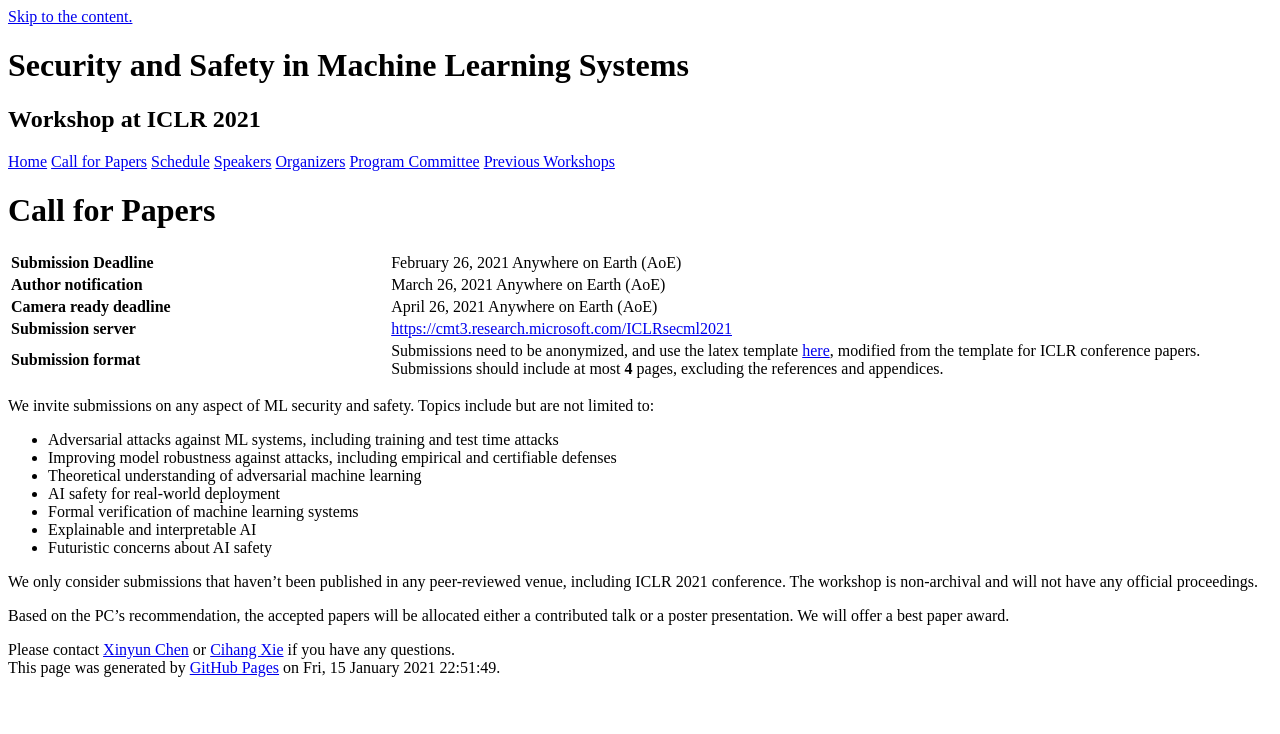
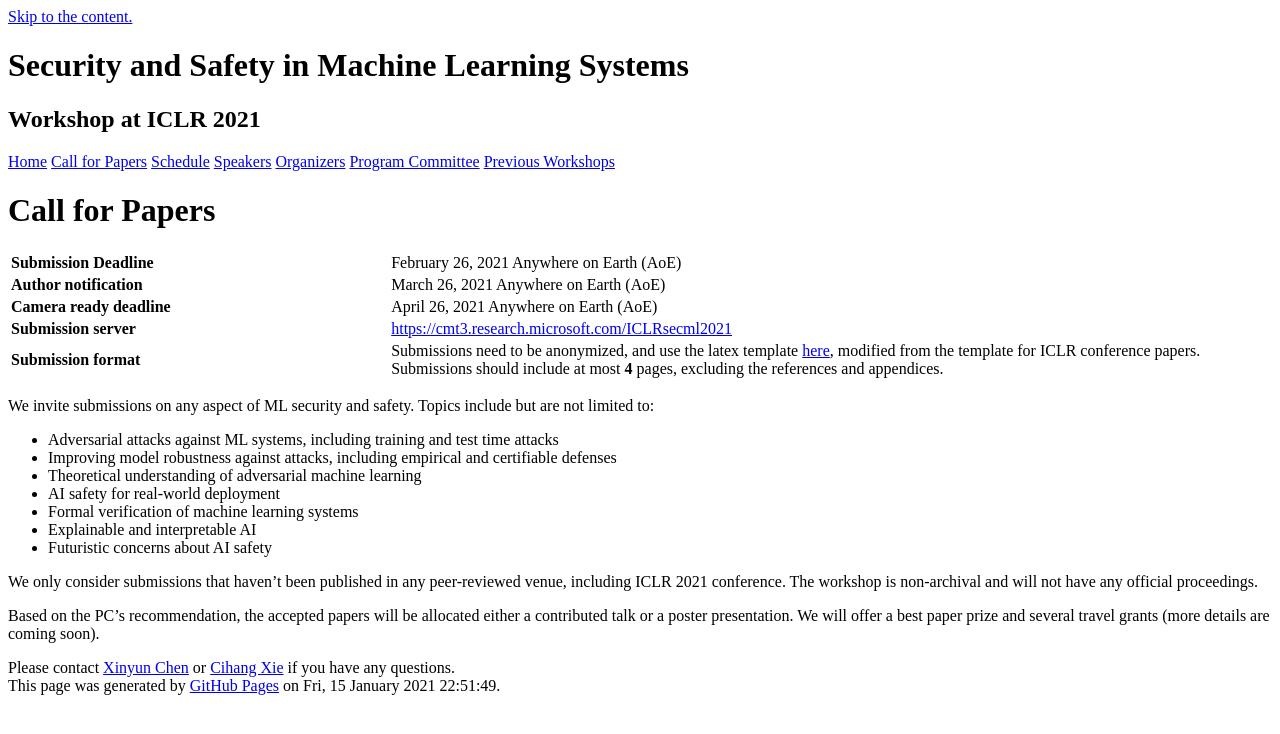
Before and after one commit to rtml-iclr2023/rtml-iclr2023.github.io, a Jekyll site: the page built from cfp.md, in a window 1280 px wide. Shown: the top 734 px of the page. Built offline with Jekyll 4.4.1, drawn with Linux system fonts in a browser that asks for light colours; our own code applies the rules of GitHub Pages for plain Markdown files.

Commit message:
add a brief notice of funding

```diff
--- a/cfp.md
+++ b/cfp.md
@@ -48,4 +48,4 @@ We invite submissions on any aspect of ML security and safety. Topics include bu
 
 We only consider submissions that haven’t been published in any peer-reviewed venue, including ICLR 2021 conference. The workshop is non-archival and will not have any official proceedings.
 
-Based on the PC’s recommendation, the accepted papers will be allocated either a contributed talk or a poster presentation. We will offer a best paper award.
+Based on the PC’s recommendation, the accepted papers will be allocated either a contributed talk or a poster presentation. We will offer a best paper prize and several travel grants (more details are coming soon).
```
